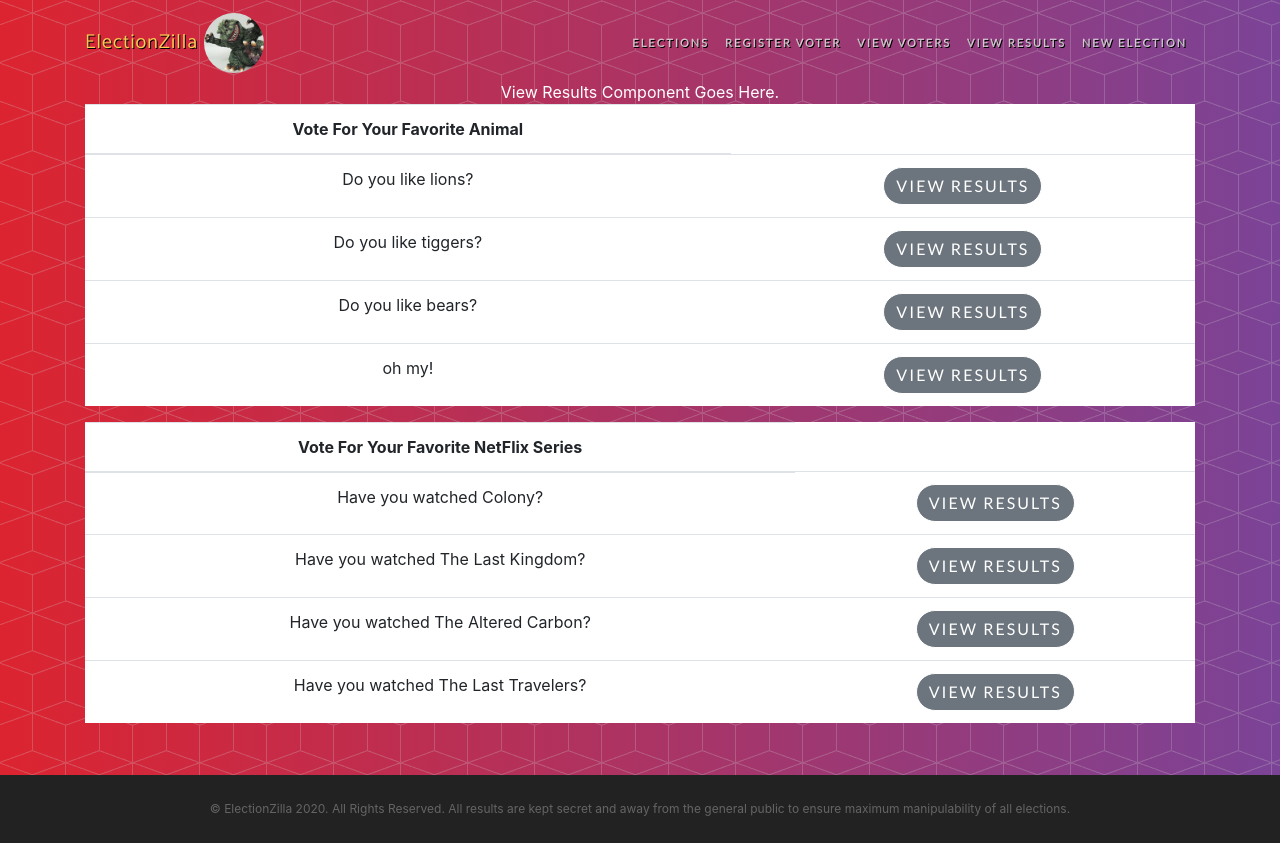
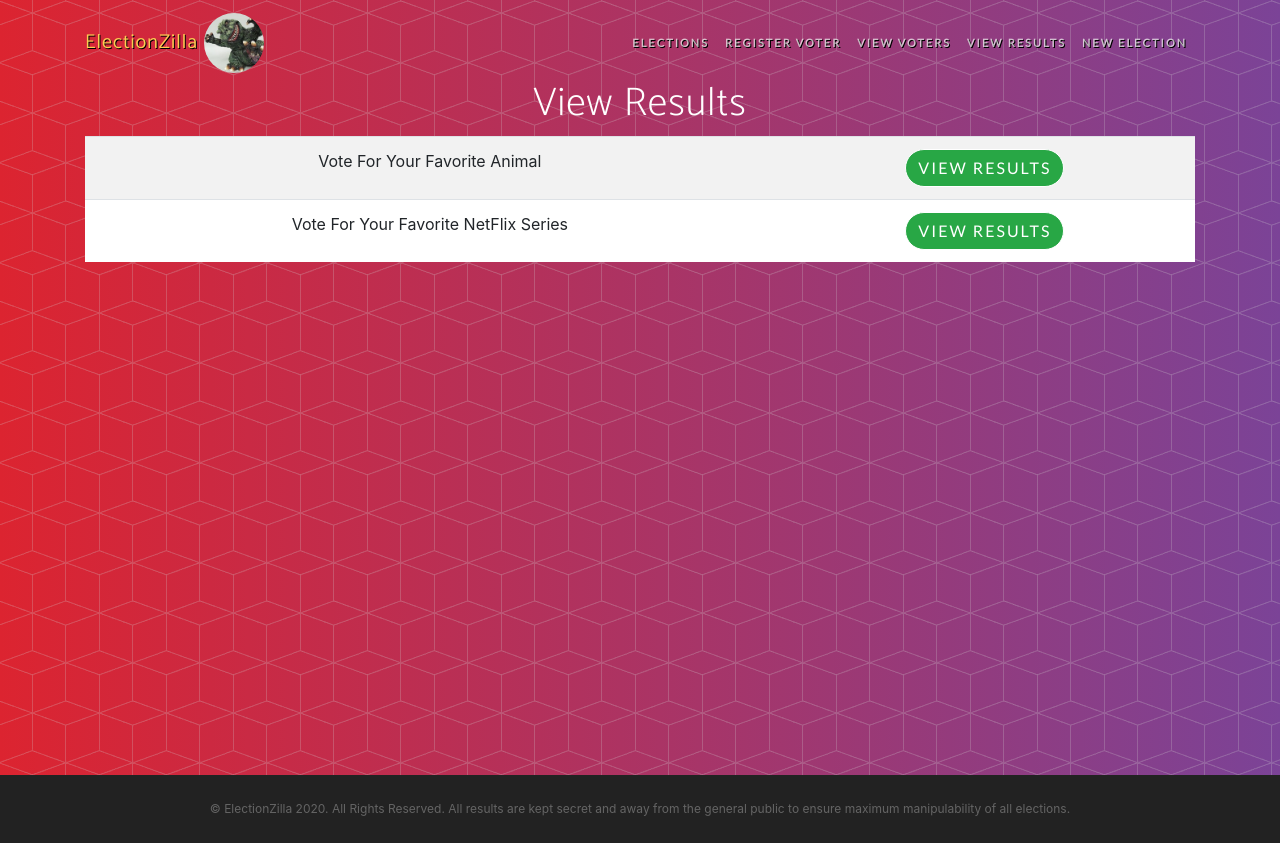
Before and after one commit to JustinHermida/election-zilla, a React (Create React App) app: page /view-results in a window 1280 px wide. Built offline with nearby package versions, Linux system fonts and the light colour scheme; data requests are answered from the project's data file; the HTML template or start-up script is replaced by a standard one; a web font is replaced by a local one.

Commit message:
refactor view results

```diff
--- a/src/App.js
+++ b/src/App.js
@@ -12,6 +12,7 @@ import {VoterToolContainer} from './containers/VoterToolContainer';
 import {ElectionFormContainer} from "./containers/ElectionFormContainer";
 import {ViewResultsContainer} from "./containers/ViewResultsContainer";
 import { VoterFormContainer } from './containers/VoterFormContainer';
+import {DisplayBallotResults} from "./components/DisplayBallotResults";
 
 function App() {
   return (
@@ -29,7 +30,6 @@ function App() {
                 <VoterToolContainer />
               </Route>
               <Route path="/view-results">
-                <div>View Results Component Goes Here.</div>
                   <ViewResultsContainer />
               </Route>
               <Route path="/new-election">
--- a/src/actions/electionActions.js
+++ b/src/actions/electionActions.js
@@ -5,7 +5,8 @@ export const SAVE_BALLOT_REQUEST_ACTION = 'SAVE_BALLOT_REQUEST';
 export const ADD_BALLOT_QUESTION_ACTION = 'ADD_BALLOT_QUESTION';
 export const CLEAR_BALLOT_QUESTIONS_ACTION = 'CLEAR_BALLOT_QUESTIONS';
 
-export const ADD_VIEW_RESULTS_ACTION = 'ADD_VIEW_RESULTS_ACTION';
+export const VIEW_BALLOT_RESULTS_ACTION = 'ADD_VIEW_BALLOT_RESULTS';
+export const ON_REFRESH_BALLOT_RESULTS_ID_ACTION = 'ON_REFRESH_BALLOT_RESULTS_ID';
 
 
 export const createRefreshElectionsRequestAction = () => ({
@@ -72,8 +73,12 @@ export const clearBallotQuestionsAction = (ballotQuestions) => ({
     ballotQuestions,
 });
 
-export const addViewResultsAction = (electionId, questionId) => ({
-    type: ADD_VIEW_RESULTS_ACTION,
-    electionId,
-    questionId,
+export const viewBallotResultsAction = (ballotId) => ({
+    type: VIEW_BALLOT_RESULTS_ACTION,
+    ballotId,
 });
+
+export const refreshBallotResultsIdAction = () => ({
+    type: ON_REFRESH_BALLOT_RESULTS_ID_ACTION,
+    ballotId: -1,
+});
--- a/src/components/DisplayBallotResults.js
+++ b/src/components/DisplayBallotResults.js
@@ -1,9 +1,13 @@
 import React from "react";
 import {DisplayQuestionResult} from "./DisplayQuestionResult";
 
-export const DisplayBallotResults = ({election, displayIds, onViewResults}) => {
+export const DisplayBallotResults = ({election, onBack}) => {
+    const back = () => {
+        onBack();
+    };
 
     return (
+        <>
             <table className="light-background table table-responsive-xl">
                 <thead>
                     <tr>
@@ -12,16 +16,11 @@ export const DisplayBallotResults = ({election, displayIds, onViewResults}) => {
                 </thead>
                 <tbody>
                     {election.questions.map(question => {
-                    const display = displayIds && displayIds.includes(question.id);
-
-                    return <DisplayQuestionResult
-                        key={question.id}
-                        electionId={election.id}
-                        question={question}
-                        display={display}
-                        onViewResults={onViewResults}/>
+                        return <DisplayQuestionResult key={question.id} question={question}/>
                     })}
                 </tbody>
             </table>
+            <button type="button" className="btn btn-secondary" onClick={back}>Back</button>
+        </>
     );
 };
--- a/src/components/DisplayQuestionResult.js
+++ b/src/components/DisplayQuestionResult.js
@@ -1,18 +1,10 @@
 import React from "react";
 
-export const DisplayQuestionResult = ({electionId, question, display, onViewResults}) => {
-
-    const viewResult = () => {
-        onViewResults(electionId, question.id);
-    };
-
+export const DisplayQuestionResult = ({question}) => {
     return (
         <tr key={question.id}>
             <td>{question.question}</td>
-
-            {display ? <td>{question.count}</td>
-                : <td><button type="button" className="btn btn-secondary" onClick={viewResult}>View Results</button></td>}
-
+            <td>{question.count}</td>
         </tr>
     );
 };
--- /dev/null
+++ b/src/components/ViewBallot.js
@@ -0,0 +1,17 @@
+import React from "react";
+
+export const ViewBallot = ({ election, onViewBallotResults }) => {
+
+    const viewResults = () => {
+        onViewBallotResults(election.id);
+    };
+
+    return (
+        <tr key={election.id}>
+            <td>{election.name}</td>
+            <td>
+                <button type="button" className="btn btn-success" onClick={viewResults}>View Results</button>
+            </td>
+        </tr>
+    )
+};
--- a/src/components/ViewElectionResults.js
+++ b/src/components/ViewElectionResults.js
@@ -1,14 +1,25 @@
 import React from "react";
-import {DisplayBallotResults} from "./DisplayBallotResults";
+import { ViewBallot } from "./ViewBallot";
 
-export const ViewElectionResults = ({ elections, displayIds, onViewResults }) => {
 
+export const ViewElectionResults = ({ elections, onViewBallotResults}) => {
     return (
-        elections.map( election => {
-                const resultIdsToDisplay = displayIds[election.id];
-                return <DisplayBallotResults key={election.id} election={election} displayIds={resultIdsToDisplay} onViewResults={onViewResults}/>
-            }
-        )
+        <div>
+            <header>
+                <h1>View Results</h1>
+            </header>
+            <table className="table table-striped light-background">
+
+                <tbody>
+                {!elections.length
+                    ? <tr><td colSpan="2">There are no elections.</td></tr>
+                    : elections.map(election =>
+                        <ViewBallot key={election.id} election={election} onViewBallotResults={onViewBallotResults}/>
+                        )
+                }
+                </tbody>
+            </table>
+        </div>
     )
 };
 
--- a/src/containers/ViewResultsContainer.js
+++ b/src/containers/ViewResultsContainer.js
@@ -2,23 +2,28 @@ import React, {useEffect, useMemo} from "react";
 import {ViewElectionResults} from "../components/ViewElectionResults";
 import {useDispatch, useSelector} from "react-redux";
 import {bindActionCreators} from "redux";
-import {refreshElections, addViewResultsAction} from "../actions/electionActions";
+import {refreshBallotResultsIdAction, refreshElections, viewBallotResultsAction} from "../actions/electionActions";
+import {DisplayBallotResults} from "../components/DisplayBallotResults";
 
 export const ViewResultsContainer = () => {
     const stateProps = useSelector(state => state);
     const dispatch = useDispatch();
 
     const dispatchProps = useMemo(() => bindActionCreators({
-        onViewResults: addViewResultsAction,
+        onViewBallotResults: viewBallotResultsAction,
         onRefreshElections: refreshElections,
+        onBack: refreshBallotResultsIdAction,
     }, dispatch), [ dispatch ]);
 
     useEffect(() => {
         dispatchProps.onRefreshElections();
     }, [ dispatchProps ]);
 
-    return <ViewElectionResults
-        elections={stateProps.elections}
-        displayIds={stateProps.viewResults}
-        {...dispatchProps} />
+    return (
+        stateProps.ballotResultsId < 0 ?
+            <ViewElectionResults elections={stateProps.elections} {...dispatchProps} />
+            : <DisplayBallotResults
+                election={stateProps.elections.filter(election => election.id === stateProps.ballotResultsId)[0]}
+                onBack={dispatchProps.onBack}/>
+    )
 };
--- a/src/reducers/electionReducers.js
+++ b/src/reducers/electionReducers.js
@@ -3,9 +3,8 @@ import { combineReducers } from 'redux';
 import { votersReducer, editVoterIdReducer } from './voterToolReducers';
 import {
     ADD_BALLOT_QUESTION_ACTION,
-    ADD_VIEW_RESULTS_ACTION,
-    CLEAR_BALLOT_QUESTIONS_ACTION,
-    REFRESH_ELECTIONS_DONE_ACTION
+    CLEAR_BALLOT_QUESTIONS_ACTION, ON_REFRESH_BALLOT_RESULTS_ID_ACTION,
+    REFRESH_ELECTIONS_DONE_ACTION, VIEW_BALLOT_RESULTS_ACTION
 } from "../actions/electionActions";
 
 export const electionReducer = (elections = [], action) => {
@@ -32,22 +31,12 @@ export const clearBallotQuestionsReducer = (questions = [], action) => {
     return questions;
 };
 
-export const addViewResultsReducer = (viewResults = {}, action) => {
-  if(action.type === ADD_VIEW_RESULTS_ACTION) {
-      const newViewResults = {...viewResults};
+export const addViewResultsReducer = (ballotId = -1, action) => {
+    if(action.type === VIEW_BALLOT_RESULTS_ACTION || action.type === ON_REFRESH_BALLOT_RESULTS_ID_ACTION) {
+        return action.ballotId;
+    }
 
-      const questionIds = newViewResults[action.electionId];
-
-      if(questionIds) {
-          questionIds.push(action.questionId);
-      } else {
-          newViewResults[action.electionId] = [action.questionId];
-      }
-
-      return newViewResults;
-  }
-
-  return viewResults;
+    return ballotId;
 };
 
 
@@ -57,5 +46,5 @@ export const appReducer = combineReducers({
     elections: electionReducer,
     ballotQuestions: ballotQuestionsReducer,
     clearBallotQuestions: clearBallotQuestionsReducer,
-    viewResults: addViewResultsReducer,
+    ballotResultsId: addViewResultsReducer,
 });
```
Lines whose indentation alone changed are shown as unchanged.
